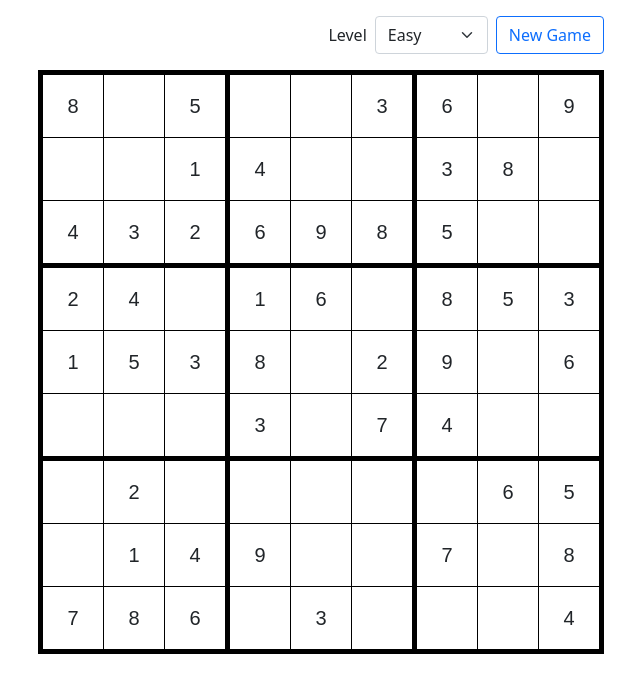
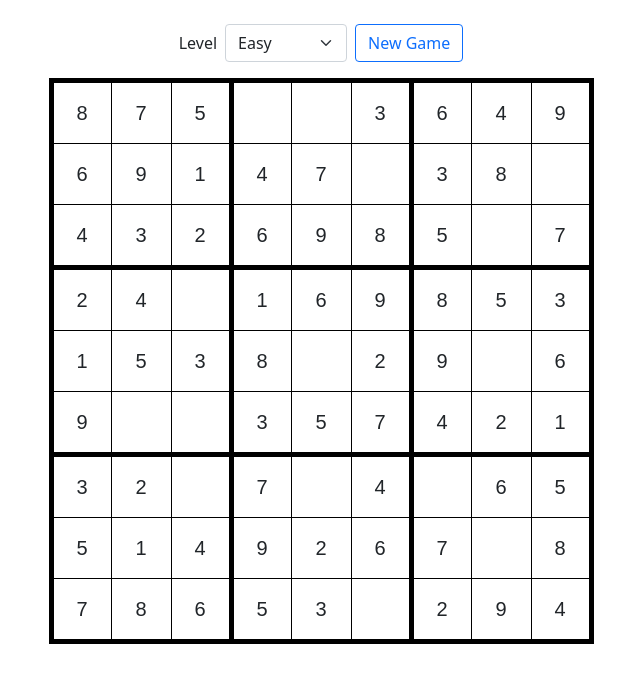
Before and after one commit to flowfree/sudoku, a React (Create React App) app: page / in a window 1280 px wide. Shown: the top 692 px of the page, without its empty margins (319-959 px from the left). Built offline with nearby package versions, Linux system fonts and the light colour scheme.

Commit message:
Refactor

```diff
--- a/electron/main.js
+++ b/electron/main.js
@@ -2,9 +2,8 @@ const { app, BrowserWindow } = require('electron')
 
 function createWindow() {
   const window = new BrowserWindow({
-    width: 800,
+    width: 625,
     height: 725,
-    frame: false,
     fullscreenable: false,
     resizable: false
   })
--- a/src/App.js
+++ b/src/App.js
@@ -1,11 +1,15 @@
 import Sudoku from './features/sudoku/Sudoku'
+import LevelSelector from './features/sudoku/LevelSelector'
 
 function App() {
   return (
     <div className="container">
       <div className="row">
         <div className="col-12 d-flex justify-content-center">
-          <Sudoku />
+          <div>
+            <LevelSelector />
+            <Sudoku />
+          </div>
         </div>
       </div>
 
--- /dev/null
+++ b/src/features/sudoku/LevelSelector.js
@@ -0,0 +1,47 @@
+import { useSelector, useDispatch } from 'react-redux'
+import { setLevel, generateSudoku } from './sudokuSlice'
+
+function LevelSelector() {
+  const level = useSelector(state => state.sudoku.level)
+  const dispatch = useDispatch()
+
+  function handleLevelChange(e) {
+    dispatch(setLevel(e.target.value))
+  }
+
+  function handleNewGame(e) {
+    e.preventDefault()
+    dispatch(generateSudoku())
+  }
+
+  return (
+    <form className="row row-cols-sm-auto g-2 align-items-center justify-content-center my-3">
+      <div className="col-12">
+        <label htmlFor="level">Level</label>
+      </div>
+      <div className="col-12">
+        <select
+          id="level"
+          className="form-select shadow-none"
+          defaultValue={level}
+          onChange={handleLevelChange}
+        >
+          <option value="veryEasy">Very easy</option>
+          <option value="easy">Easy</option>
+          <option value="medium">Medium</option>
+          <option value="hard">Hard</option>
+        </select>
+      </div>
+      <div className="col-12">
+        <button
+          className="btn btn-outline-primary shadow-none"
+          onClick={handleNewGame}
+        >
+          New Game
+        </button>
+      </div>
+    </form>
+  )
+}
+
+export default LevelSelector
--- a/src/features/sudoku/Sudoku.css
+++ b/src/features/sudoku/Sudoku.css
@@ -5,14 +5,17 @@
 }
 
 .sudoku td {
-  padding: 15px !important;
+  padding: 15px 0 !important;
   margin: 0;
   text-align: center;
   font-size: 20px;
   font-family: arial;
+  width: 60px;
 }
 
 .sudoku input {
+  padding: 0;
+  margin: 0;
   font-size: 20px;
   text-align: center;
   border: none;
--- a/src/features/sudoku/Sudoku.js
+++ b/src/features/sudoku/Sudoku.js
@@ -1,10 +1,9 @@
-import { useEffect, useState } from 'react'
+import { useEffect } from 'react'
 import { useSelector, useDispatch } from 'react-redux'
 import {
   generateSudoku,
   validateSudoku,
   setValue,
-  clearAll,
   selectGrid,
   selectInitialGrid,
   selectInvalidMask,
@@ -29,33 +28,8 @@ export default function Sudoku() {
     dispatch(validateSudoku())
   }
 
-  function handleNewGame(e) {
-    e.preventDefault()
-    dispatch(generateSudoku())
-  }
-
   return (
-    <div className="mt-3">
-      <form className="row row-cols-sm-auto g-2 align-items-center justify-content-end mb-3">
-        <div className="col-12">
-          <label htmlFor="level">Level</label>
-        </div>
-        <div className="col-12">
-          <select className="form-select shadow-none" id="level">
-            <option value="easy">Easy</option>
-            <option value="medium">Medium</option>
-            <option value="hard">Hard</option>
-          </select>
-        </div>
-        <div className="col-12">
-          <button
-            className="btn btn-outline-primary shadow-none"
-            onClick={handleNewGame}
-          >
-            New Game
-          </button>
-        </div>
-      </form>
+    <div>
       <table className="sudoku mb-3">
         <tbody>
           {grid.map((row, rowIndex) => (
@@ -75,7 +49,7 @@ export default function Sudoku() {
           ))}
         </tbody>
       </table>
-      {success && <p>Good job 👍👍👍</p>}
+      {success && <p className="text-center">Good job 👏 👏 👏</p>}
     </div>
   )
 }
--- a/src/features/sudoku/sudokuSlice.js
+++ b/src/features/sudoku/sudokuSlice.js
@@ -4,6 +4,7 @@ import SudokuAPI from "./SudokuAPI"
 const sudokuAPI = new SudokuAPI()
 
 const initialState = {
+  level: 'easy',
   initialGrid: [],
   invalidMask: [],
   grid: [],
@@ -14,8 +15,21 @@ export const sudokuSlice = createSlice({
   name: 'sudoku',
   initialState,
   reducers: {
+    setLevel: (state, action) => {
+      state.level = action.payload
+    },
+
     generateSudoku: (state) => {
-      const grid = sudokuAPI.generateSudoku()
+      let numCellsToHide = 5
+      if (state.level === 'easy') {
+        numCellsToHide = 15
+      } else if (state.level === 'medium') {
+        numCellsToHide = 35
+      } else if (state.level === 'hard') {
+        numCellsToHide = 45
+      }
+
+      const grid = sudokuAPI.generateSudoku(numCellsToHide)
       state.grid = grid
       state.initialGrid = grid
       state.invalidMask = sudokuAPI.emptyGrid()
@@ -49,7 +63,13 @@ export const sudokuSlice = createSlice({
   }
 })
 
-export const { generateSudoku, validateSudoku, setValue, clearAll } = sudokuSlice.actions
+export const {
+  generateSudoku,
+  validateSudoku,
+  setValue,
+  setLevel,
+  clearAll
+} = sudokuSlice.actions
 
 export const selectGrid = state => state.sudoku.grid
 export const selectInitialGrid = state => state.sudoku.initialGrid
```
